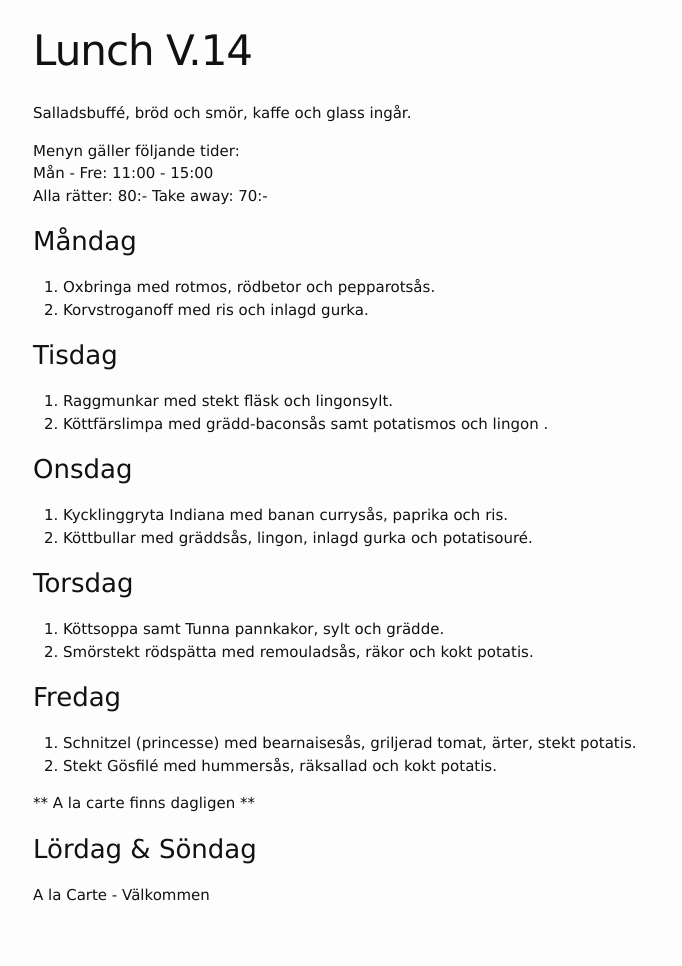
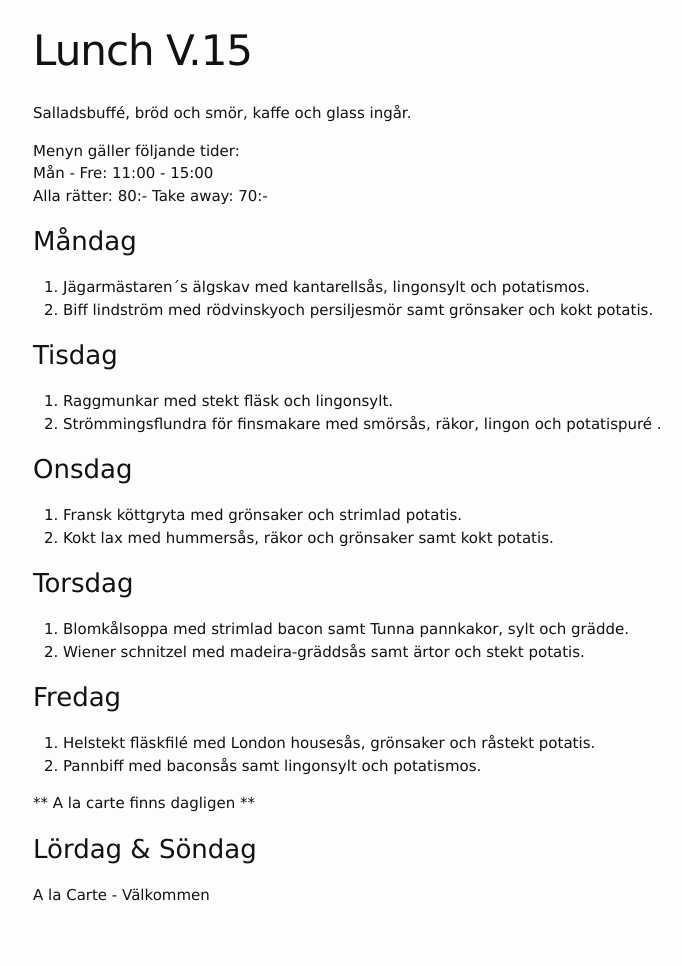
Before and after one commit to FarInn62/farinn62.github.io, a Jekyll site: the page built from lunch.md, in a window 1280 px wide. Shown: the whole page, without its empty margins (237-919 px from the left). Built offline with Jekyll 4.4.1, drawn with Linux system fonts in a browser that asks for light colours.

Commit message:
Update lunch.md

```diff
--- a/lunch.md
+++ b/lunch.md
@@ -1,6 +1,6 @@
 ---
 layout: foodmenu
-title: Lunch V.14
+title: Lunch V.15
 permalink: /lunch/
 published: true
 ---
@@ -12,29 +12,29 @@ Alla rätter: 80:- Take away: 70:-
 
 ### Måndag
 
-1. Oxbringa med rotmos, rödbetor och pepparotsås.
-2. Korvstroganoff med ris och inlagd gurka.
+1. Jägarmästaren´s älgskav med kantarellsås, lingonsylt och potatismos.
+2. Biff lindström med rödvinskyoch persiljesmör samt grönsaker och kokt potatis.
 
 ### Tisdag
 
 1. Raggmunkar med stekt fläsk och lingonsylt.
-2. Köttfärslimpa med grädd-baconsås samt potatismos och lingon .
+2. Strömmingsflundra för finsmakare med smörsås, räkor, lingon och potatispuré .
 
 
 ### Onsdag
 
-1. Kycklinggryta Indiana med banan currysås, paprika och ris.
-2. Köttbullar med gräddsås, lingon, inlagd gurka och potatisouré.
+1. Fransk köttgryta med grönsaker och strimlad potatis.
+2. Kokt lax med hummersås, räkor och grönsaker samt kokt potatis.
 
 ### Torsdag
 
-1. Köttsoppa samt Tunna pannkakor, sylt och grädde.
-2. Smörstekt rödspätta med remouladsås, räkor och kokt potatis.
+1. Blomkålsoppa med strimlad bacon samt Tunna pannkakor, sylt och grädde.
+2. Wiener schnitzel med madeira-gräddsås samt ärtor och stekt potatis.
 
 ### Fredag
 
-1. Schnitzel (princesse) med bearnaisesås, griljerad tomat, ärter, stekt potatis.
-2. Stekt Gösfilé med hummersås, räksallad och kokt potatis.
+1. Helstekt fläskfilé med London housesås, grönsaker och råstekt potatis.
+2. Pannbiff med baconsås samt lingonsylt och potatismos.
 
 ** A la carte finns dagligen **
 
```
